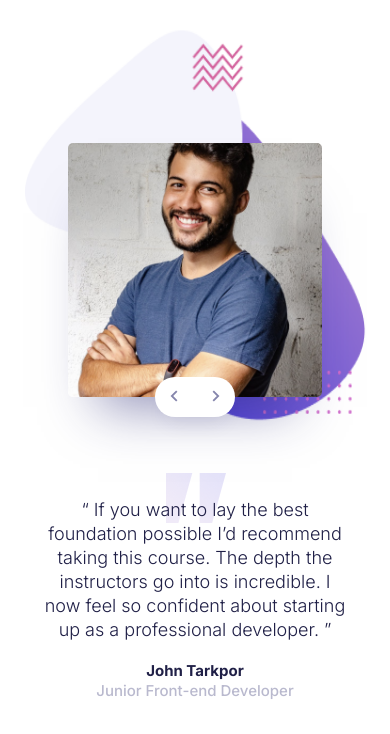
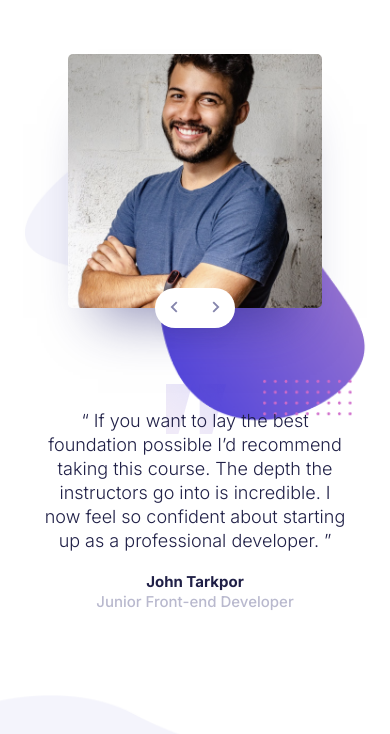
Before and after one commit to ergashelnomov/coding-bootcamp-testimonials, a plain HTML site: page index.html in a window 390 px wide. Drawn offline with Linux system fonts and the light colour scheme.

Commit message:
new change

```diff
--- a/src/style/main.scss
+++ b/src/style/main.scss
@@ -11,7 +11,7 @@ body {
   width: 100%;
   height: 100vh;
   background: url(/src/img/desktop_bg.png) no-repeat;
-  background-size: 100% 100%;
+  background-size: 100%;
   background-position: center;
   display: flex;
   justify-content: center;
@@ -105,9 +105,10 @@ body {
   .wrapper {
     height: 100vh;
     background: url(/src/img/mobile_bg.png) no-repeat;
-    background-size: 100% 100%;
+    background-size: 100%;
     background-position: center;
-    padding: 0 32px;
+    padding: 54px 32px 75px 32px;
+    align-items: start;
     .container {
       gap: 32px;
       max-width: 311px;
```
Also changed, not shown: src/css/main.css.
